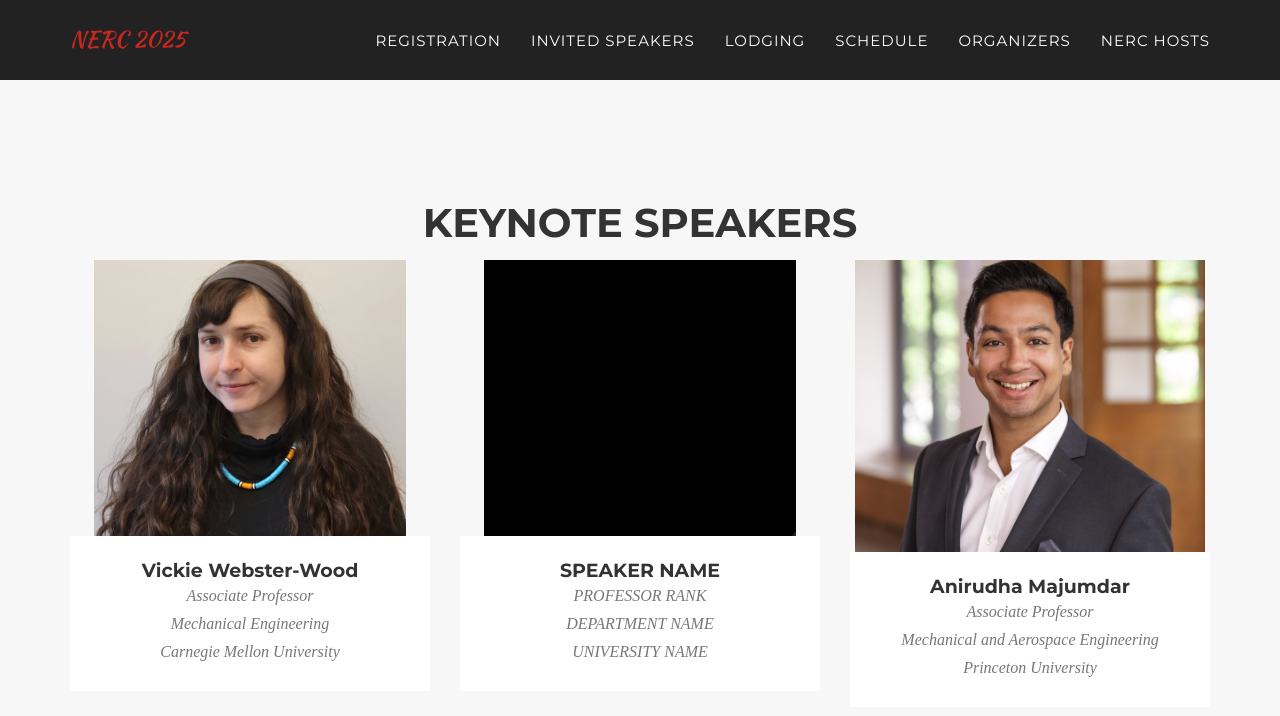
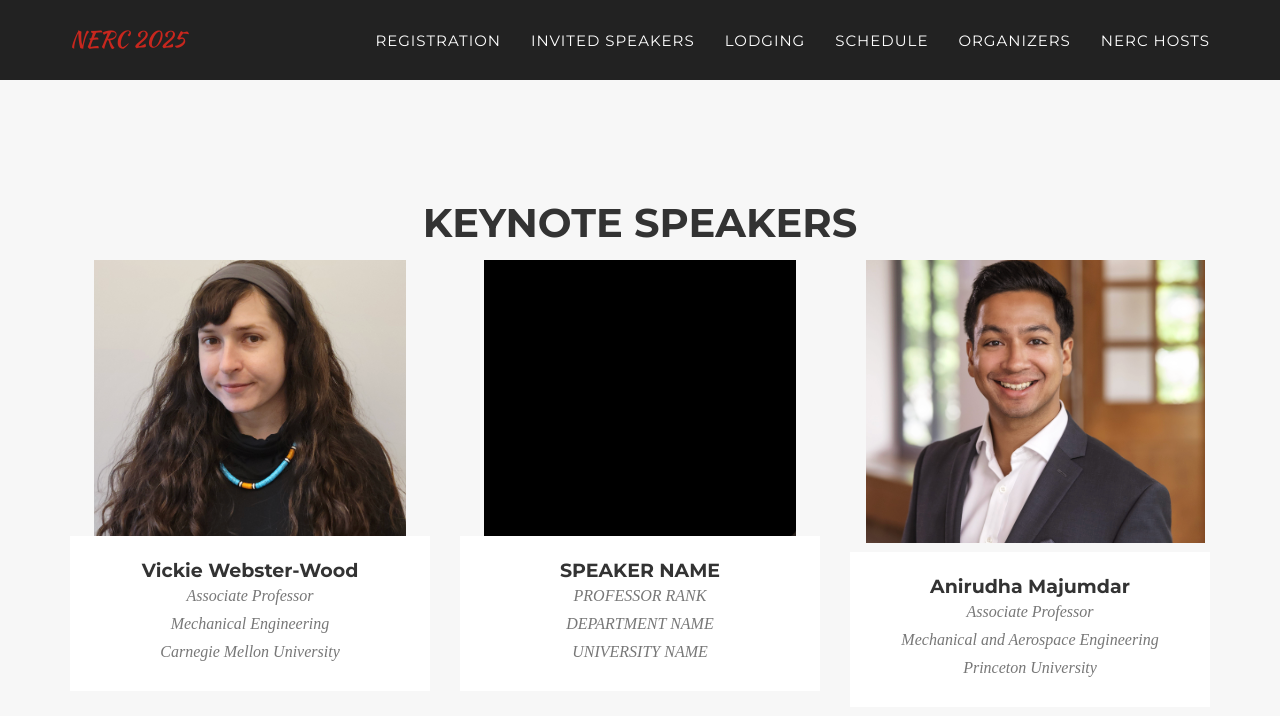
Before and after one commit to Cornell-Tech-AIRLab/cornell2025.nerc.io, a Jekyll site: the page built from index.html, in a window 1280 px wide and 900 px high, scrolled down 1583 px. Shown: the top 716 px of the window. Built offline with Jekyll 4.4.1, drawn with Linux system fonts in a browser that asks for light colours; some web fonts are replaced.

Commit message:
fix speaker 2 resolution

```diff
--- a/_posts/2014-07-17-project-2.markdown
+++ b/_posts/2014-07-17-project-2.markdown
@@ -6,8 +6,8 @@
 layout: default
 modal-id: 2
 date: 2014-07-17
-img: speaker2.png
-thumbnail: speaker2.png
+img: speaker2_v2.png
+thumbnail: speaker2_v2.png
 alt: image-alt
 project-date: April 2014
 client: Start Bootstrap
```
Also changed, not shown: img/portfolio/speaker2_v2.png (added).
